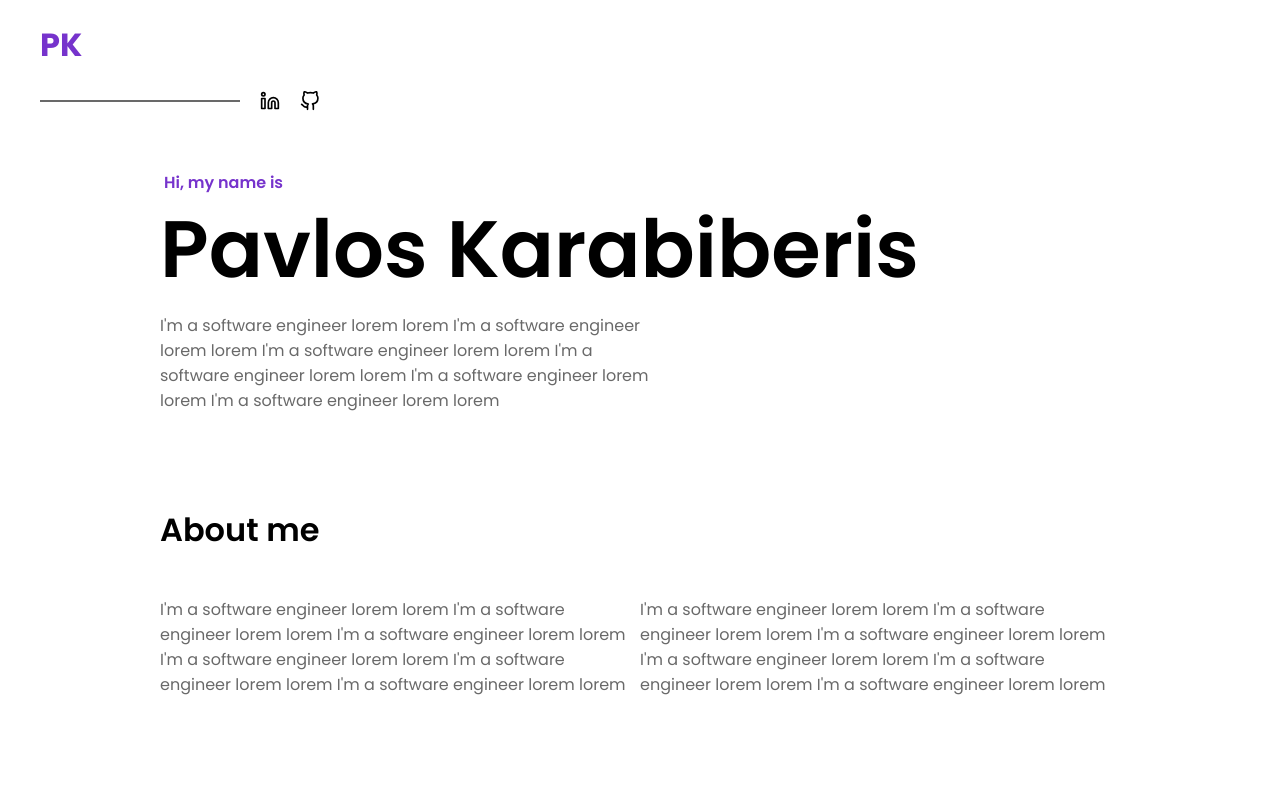
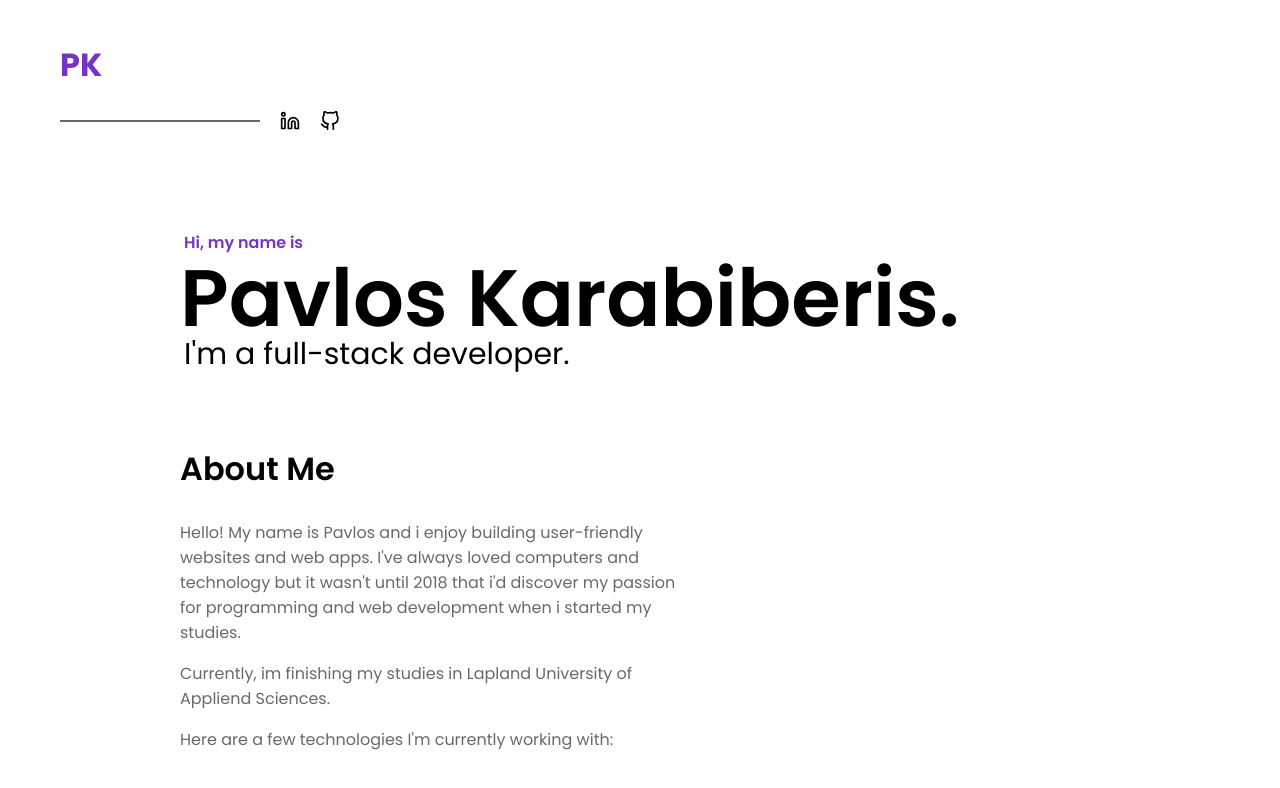
Before and after one commit to pkarabiberis/personalsite, a Gatsby site: page / in a window 1280 px wide. Built offline with nearby package versions, Linux system fonts and the light colour scheme; Gatsby itself is replaced by a stand-in of ours.

Commit message:
add aboutme

```diff
--- a/src/components/About.tsx
+++ b/src/components/About.tsx
@@ -23,21 +23,20 @@ const InfoText = styled.p`
 export const About = ({}) => {
   return (
     <AboutSection>
-      <AboutMe>About me</AboutMe>
-      <Container>
-        <InfoText>
-          I'm a software engineer lorem lorem I'm a software engineer lorem
-          lorem I'm a software engineer lorem lorem I'm a software engineer
-          lorem lorem I'm a software engineer lorem lorem I'm a software
-          engineer lorem lorem
-        </InfoText>
-        <InfoText>
-          I'm a software engineer lorem lorem I'm a software engineer lorem
-          lorem I'm a software engineer lorem lorem I'm a software engineer
-          lorem lorem I'm a software engineer lorem lorem I'm a software
-          engineer lorem lorem
-        </InfoText>
-      </Container>
+      <AboutMe>About Me</AboutMe>
+      <InfoText>
+        Hello! My name is Pavlos and i enjoy building user-friendly websites and
+        web apps. I've always loved computers and technology but it wasn't until
+        2018 that i'd discover my passion for programming and web development
+        when i started my studies.
+      </InfoText>
+      <InfoText>
+        Currently, im finishing my studies in Lapland University of Appliend
+        Sciences.
+      </InfoText>
+      <InfoText>
+        Here are a few technologies I'm currently working with:
+      </InfoText>
     </AboutSection>
   );
 };
--- a/src/components/Header.tsx
+++ b/src/components/Header.tsx
@@ -10,6 +10,7 @@ const Container = styled.div`
   flex-direction: column;
   max-width: 1200px;
   margin: 0 auto;
+  padding: 20px;
 `;
 
 const HomeButton = styled.h1`
--- a/src/components/Hero.tsx
+++ b/src/components/Hero.tsx
@@ -9,35 +9,33 @@ const HeroSection = styled.section`
 
 const First = styled.h1`
   color: ${theme.colors.purple};
-  font-size: ${theme.fontSizes.base};
+  font-size: clamp(14px, 5vw, 16px);
   line-height: 18px;
   font-weight: 600;
   margin-left: 4px;
 `;
 
 const Second = styled.h2`
-  font-size: ${theme.fontSizes.lg};
+  font-size: clamp(40px, 8vw, 80px);
   font-weight: 600;
-  line-height: 88px;
+  line-height: 66px;
   margin: 0;
 `;
 
-const Third = styled.p`
+const Third = styled.h2`
   margin-top: 20px;
-  max-width: 500px;
-  color: ${theme.colors.grey};
+  font-size: clamp(20px, 4vw, 30px);
+  font-weight: 400;
+  line-height: 0.9;
+  margin: 10px 0 0 4px;
 `;
 
 export const Hero = () => {
   return (
     <HeroSection>
       <First>Hi, my name is</First>
-      <Second>Pavlos Karabiberis</Second>
-      <Third>
-        I'm a software engineer lorem lorem I'm a software engineer lorem lorem
-        I'm a software engineer lorem lorem I'm a software engineer lorem lorem
-        I'm a software engineer lorem lorem I'm a software engineer lorem lorem
-      </Third>
+      <Second>Pavlos Karabiberis.</Second>
+      <Third>I'm a full-stack developer.</Third>
     </HeroSection>
   );
 };
--- a/src/components/Layout.tsx
+++ b/src/components/Layout.tsx
@@ -11,6 +11,7 @@ const Content = styled.div`
   min-height: 100vh;
   max-width: 960px;
   margin: 50px auto;
+  padding: 20px;
 `;
 
 export const Layout: React.FC<layoutProps> = ({ children }) => {
```
